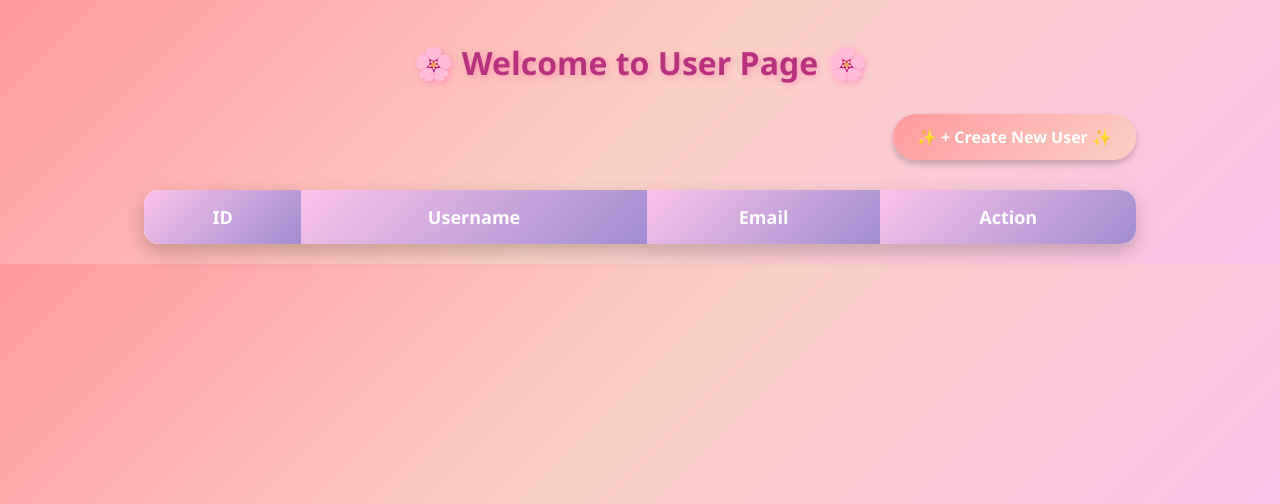
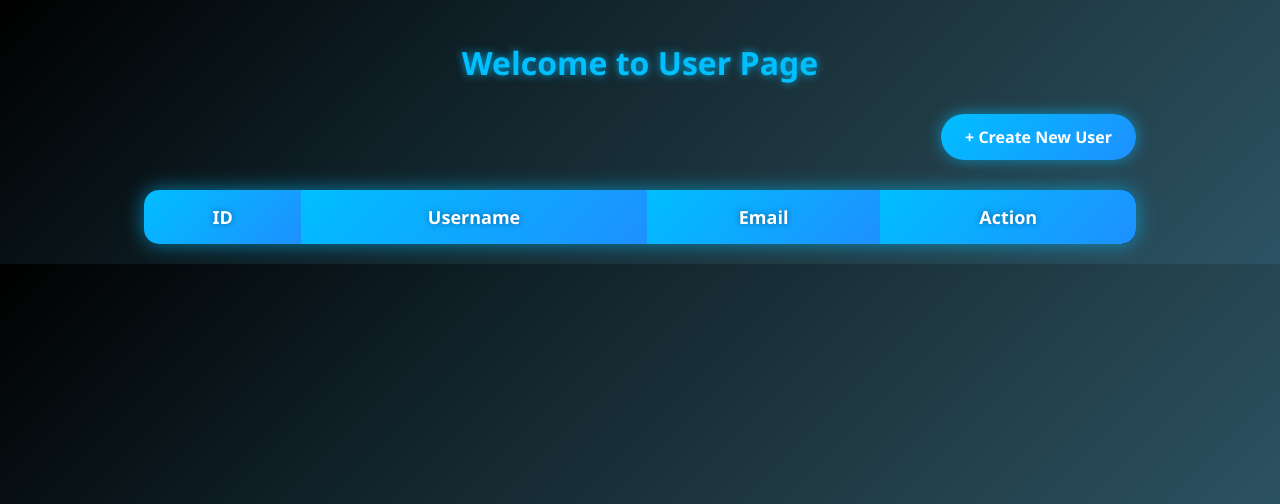
Before and after one commit to Mariz04/tolentino_kyy, a CodeIgniter app: page / in a window 1280 px wide. Shown: the top 504 px of the page. Run offline with CodeIgniter, Linux system fonts and the light colour scheme; data that the repository does not hold is empty; some libraries are stand-ins or nearby versions.

Commit message:
First commit

```diff
--- a/app/views/user/view.php
+++ b/app/views/user/view.php
@@ -7,28 +7,28 @@
     <style>
         body {
             font-family: 'Poppins', 'Segoe UI', Tahoma, Geneva, Verdana, sans-serif;
-            background: linear-gradient(135deg, #ff9a9e, #fad0c4, #fbc2eb);
+            background: linear-gradient(135deg, #000000, #0f2027, #203a43, #2c5364);
             margin: 0;
             padding: 20px;
-            color: #444;
+            color: #e0f7ff;
         }
 
         h1 {
             text-align: center;
             margin-bottom: 30px;
-            text-shadow: 2px 2px 6px rgba(255, 105, 180, 0.5);
-            color: #b83280;
+            text-shadow: 0px 0px 8px rgba(0,191,255,0.8);
+            color: #00bfff;
         }
 
         table {
             width: 80%;
             margin: 0 auto;
             border-collapse: collapse;
-            box-shadow: 0px 8px 20px rgba(0,0,0,0.2);
+            box-shadow: 0px 0px 20px rgba(0,191,255,0.6);
             border-radius: 15px;
             overflow: hidden;
-            background: #fff;
-            color: #555;
+            background: #0d1117;
+            color: #e0f7ff;
         }
 
         th, td {
@@ -37,9 +37,10 @@
         }
 
         th {
-            background: linear-gradient(135deg, #fbc2eb, #a18cd1);
+            background: linear-gradient(135deg, #00bfff, #1e90ff);
             color: white;
             font-size: 18px;
+            text-shadow: 0 0 6px rgba(0,0,0,0.4);
         }
 
         tr {
@@ -47,17 +48,17 @@
         }
 
         tr:nth-child(even) {
-            background: #ffe6f2;
+            background: #111827;
         }
 
         tr:nth-child(odd) {
-            background: #fff0f5;
+            background: #0d1117;
         }
 
         tr:hover {
             transform: scale(1.02);
-            box-shadow: 0px 5px 15px rgba(255,105,180,0.4);
-            background: #ffd6e8;
+            box-shadow: 0px 0px 15px rgba(0,191,255,0.6);
+            background: #112233;
         }
 
         a {
@@ -69,49 +70,59 @@
         }
 
         a[href*="update"] {
-            background: #ff80bf;
+            background: #00bfff;
             color: white;
-            box-shadow: 0 4px 6px rgba(0,0,0,0.2);
+            box-shadow: 0 0 10px rgba(0,191,255,0.6);
         }
 
         a[href*="update"]:hover {
-            background: #e75480;
+            background: #1e90ff;
             transform: translateY(-2px);
-            box-shadow: 0 6px 12px rgba(255,105,180,0.5);
+            box-shadow: 0 0 15px rgba(0,191,255,1);
         }
 
         a[href*="delete"] {
             background: #ff4d6d;
             color: white;
-            box-shadow: 0 4px 6px rgba(0,0,0,0.2);
+            box-shadow: 0 0 10px rgba(255,77,109,0.6);
         }
 
         a[href*="delete"]:hover {
             background: #d6336c;
             transform: translateY(-2px);
-            box-shadow: 0 6px 12px rgba(255,0,102,0.4);
+            box-shadow: 0 0 15px rgba(255,0,102,0.8);
         }
-    </style>
-</head>
-<body>
-    <h1>🌸 Welcome to User Page 🌸</h1>
 
-    <div style="width: 80%; margin: 0 auto 30px auto; text-align: right;">
-        <a href="<?= site_url('user/create'); ?>" style="
-            background: linear-gradient(135deg, #ff9a9e, #fad0c4);
+        .create-btn {
+            background: linear-gradient(135deg, #00bfff, #1e90ff);
             color: white;
             padding: 12px 24px;
             text-decoration: none;
             border-radius: 25px;
             font-weight: bold;
             font-size: 16px;
-            box-shadow: 0 4px 6px rgba(0,0,0,0.2);
+            box-shadow: 0 0 15px rgba(0,191,255,0.6);
             transition: all 0.3s ease;
             display: inline-block;
-        " onmouseover="this.style.transform='translateY(-2px)'; this.style.boxShadow='0 6px 12px rgba(255,105,180,0.5)'"
-           onmouseout="this.style.transform='translateY(0)'; this.style.boxShadow='0 4px 6px rgba(0,0,0,0.2)'">
-            ✨ + Create New User ✨
-        </a>
+        }
+
+        .create-btn:hover {
+            transform: translateY(-2px);
+            box-shadow: 0 0 20px rgba(0,191,255,1);
+        }
+
+        .btn-container {
+            width: 80%;
+            margin: 0 auto 30px auto;
+            text-align: right;
+        }
+    </style>
+</head>
+<body>
+    <h1>Welcome to User Page</h1>
+
+    <div class="btn-container">
+        <a href="<?= site_url('user/create'); ?>" class="create-btn">+ Create New User</a>
     </div>
 
     <table>
```
Also changed, not shown: app/views/user/create.php (+22 -20 lines), app/views/user/update.php (+22 -20 lines).
